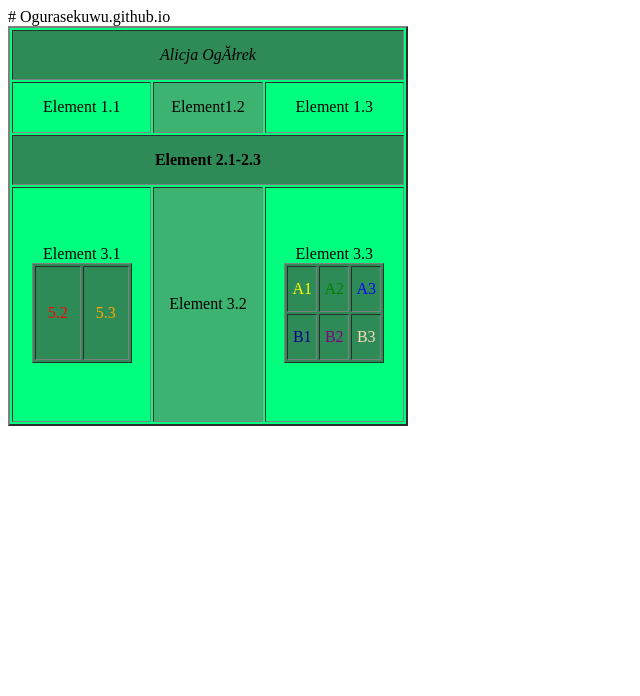
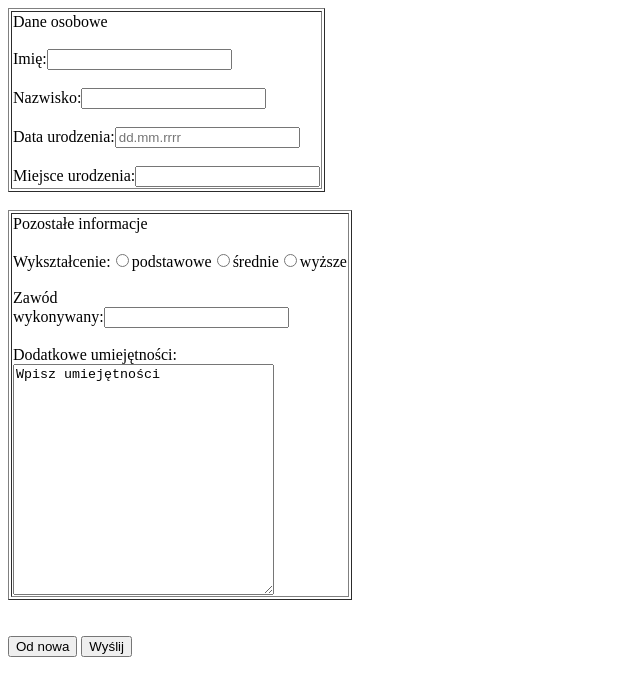
Before and after one commit to Ogurasekuwu/Ogurasekuwu.github.io, a plain HTML site: page index.html in a window 1280 px wide. Shown: the whole page, without its empty margins (0-640 px from the left). Drawn offline with Linux system fonts and the light colour scheme.

Commit message:
Add files via upload

```diff
--- a/index.html
+++ b/index.html
@@ -1,49 +1,22 @@
-# Ogurasekuwu.github.io
 <html>
 <head>
-<meta http-equiv="content-type" content="text/html;charset=iso-8859-2">
+<meta http-equiv="content-type" content="text/html;charset=utf-8">
+<title> Formularz </title>
 </head>
 <body>
-<table border="2" style="width:400px;height:400px;text-align:center;" bgcolor=#00FF7F>
-<tr>
-<td colspan="3" bgcolor=#2E8B57><i>Alicja Ogórek</i></td>
-</tr>
-<tr>
-<td bgcolor=#00FF7F>Element 1.1</td>
-<td bgcolor=3CB371>Element1.2</td>
-<td>Element 1.3</td>
-</tr>
-<tr>
-<td colspan="3" bgcolor=#2E8B57><b>Element 2.1-2.3</td>
-</tr>
-<tr height=60%>
-<td>Element 3.1
-<center><table border="1" style="width:100px; height:100px; text-align:center;" bgcolor=#2E8B57>
-<tr>
-<td><font color=#FF0000>5.2</font></td>
-<td><font color=#FFA500>5.3</font></td>
-</tr>
-</tr>
-</table></center>
-</td>
-<td bgcolor=#3CB371>Element 3.2</td>
-<td>Element 3.3
-<center>
-<table border="1" style="width:100px; height:100px; text-align:center;" bgcolor=#2E8B57>
-<tr>
-<td><font color=#FFFF00>A1</font></td>
-<td><font color=#008000>A2</font></td>
-<td><font color=#0000FF>A3</font></td>
-</tr>
-<tr>
-<td><font color=#00008B>B1</font></td>
-<td><font color=#800080>B2</font></td>
-<td><font color=#FFDAB9>B3</font></td>
-</tr>
-</table>
-</center>
-</td>
-</tr>
-</table>
+<form method="post" enctype="text/plain" action="alarikkeneko@gmail.com">
+<table border="1">
+<tr><td>Dane osobowe<br><br>
+Imię:<input type="text" name="imie"><br><br>
+Nazwisko:<input type="text" name="nazwisko"><br><br>
+Data urodzenia:<input type="data" pattern="^\d{2}=\d{2}-\d{4}$" placeholder="dd.mm.rrrr"><br><br>
+Miejsce urodzenia:<input type="text" name="miejsce"><br></tr></td></table><br>
+<table border="1">
+<tr><td>Pozostałe informacje<br><br>
+Wykształcenie:<input type="radio" name="wyksztalcenie">podstawowe<input type="radio" name="wyksztalcenie">średnie<input type="radio" name="wyksztalcenie">wyższe<br><br>
+Zawód<br>wykonywany:<input type="text" name="zawod"><br><br>
+Dodatkowe umiejętności:<br><textarea rows="15" cols="30">Wpisz umiejętności</textarea><br></tr></td></table><br><br>
+<tr><td><input type="reset" value="Od nowa"></td>  <td><input type="submit" value="Wyślij"></td></tr>
+</form>
 </body>
 </html>
```
